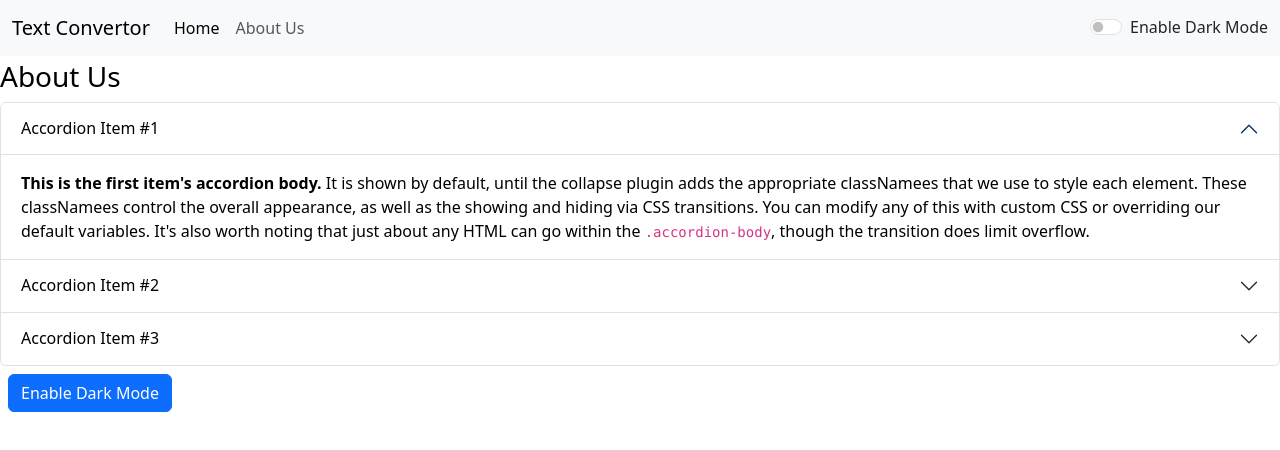
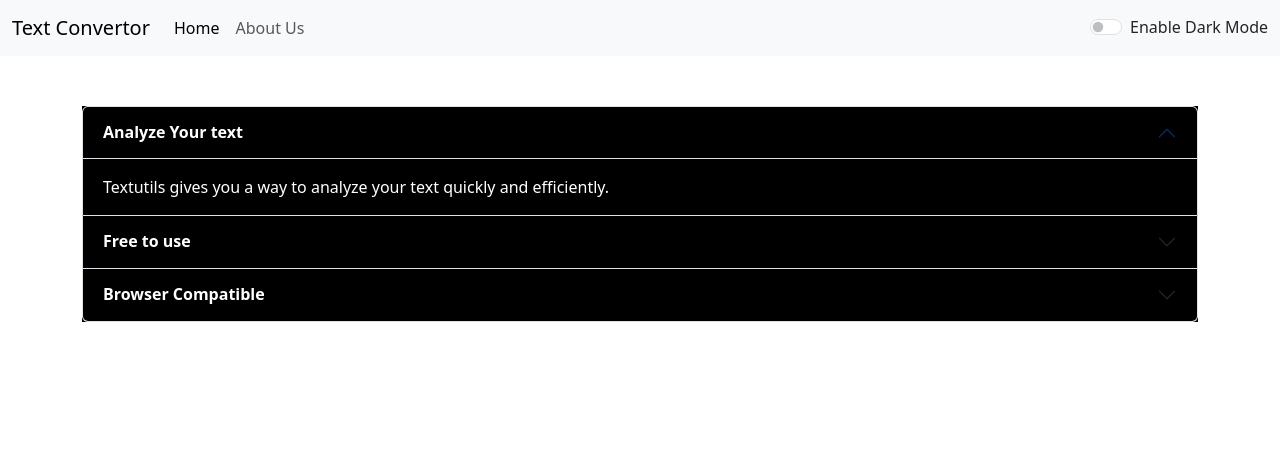
Before and after one commit to sumitgit3/TextUtility, a React (Create React App) app: page /about in a window 1280 px wide. Shown: the top 450 px of the page. Built offline with nearby package versions, Linux system fonts and the light colour scheme.

Commit message:
Fixed About page dark mode

```diff
--- a/src/components/About.js
+++ b/src/components/About.js
@@ -1,70 +1,51 @@
-import React, { useState } from 'react'
+import React from 'react'
 
-export default function About() {
-    const [lightDarkModeBtn,setLightDarkModeBtn] = useState("Enable Dark Mode");
-    const [myStyle,setMyStyle] = useState({
-          backgroundColor : 'white',
-          color : 'black'
-    });
-    const themeChange = ()=> {
-        if(myStyle.color === 'black') {
-            setMyStyle({
-                backgroundColor : 'black',
-                color : 'white'
-            })
-            setLightDarkModeBtn("Enable Light Mode");
+export default function About(props) {
+  let myStyle = {
+    backgroundColor: props.mode === 'light' ? 'white' : 'black',
+    color: props.mode === 'light' ? 'black' : 'white',
   }
-        else {
-            setMyStyle({
-                backgroundColor : 'white',
-                color : 'black'
-            });
-            setLightDarkModeBtn("Enable Dark Mode");
-        }
-    }
-
   return (
-<div style={myStyle}>
+    <div className='container my-2' style={props.mode === 'light' ? { color: 'black' } : { color: 'white' }}>
       <h3 className="my-1">About Us</h3>
       <div className="accordion my-2" id="accordionExample" style={myStyle}>
         <div className="accordion-item">
           <h2 className="accordion-header">
             <button className="accordion-button" type="button" style={myStyle} data-bs-toggle="collapse" data-bs-target="#collapseOne" aria-expanded="true" aria-controls="collapseOne">
-        Accordion Item #1
+              <strong>Analyze Your text </strong>
             </button>
           </h2>
           <div id="collapseOne" className="accordion-collapse collapse show" data-bs-parent="#accordionExample">
-          <div className="accordion-body"  style={myStyle}>
-            <strong>This is the first item's accordion body.</strong> It is shown by default, until the collapse plugin adds the appropriate classNamees that we use to style each element. These classNamees control the overall appearance, as well as the showing and hiding via CSS transitions. You can modify any of this with custom CSS or overriding our default variables. It's also worth noting that just about any HTML can go within the <code>.accordion-body</code>, though the transition does limit overflow.
+            <div className="accordion-body" style={myStyle}>
+              Textutils gives you a way to analyze your text quickly and efficiently.
             </div>
           </div>
         </div>
         <div className="accordion-item">
           <h2 className="accordion-header">
             <button className="accordion-button collapsed" type="button" style={myStyle} data-bs-toggle="collapse" data-bs-target="#collapseTwo" aria-expanded="false" aria-controls="collapseTwo">
-            Accordion Item #2
+              <strong>Free to use </strong>
             </button>
           </h2>
           <div id="collapseTwo" className="accordion-collapse collapse" data-bs-parent="#accordionExample">
             <div className="accordion-body" style={myStyle}>
-            <strong>This is the second item's accordion body.</strong> It is hidden by default, until the collapse plugin adds the appropriate classNamees that we use to style each element. These classNamees control the overall appearance, as well as the showing and hiding via CSS transitions. You can modify any of this with custom CSS or overriding our default variables. It's also worth noting that just about any HTML can go within the <code>.accordion-body</code>, though the transition does limit overflow.
+              TextUtils is a free character counter tool that provides instant character count & word count statistics for a given text. TextUtils reports the number of words and characters. Thus it is suitable for writing text with word/ character limit.
             </div>
           </div>
         </div>
         <div className="accordion-item">
           <h2 className="accordion-header">
             <button className="accordion-button collapsed" type="button" style={myStyle} data-bs-toggle="collapse" data-bs-target="#collapseThree" aria-expanded="false" aria-controls="collapseThree">
-            Accordion Item #3
+             <strong>Browser Compatible</strong>
             </button>
           </h2>
           <div id="collapseThree" className="accordion-collapse collapse" data-bs-parent="#accordionExample">
             <div className="accordion-body" style={myStyle}>
-            <strong>This is the third item's accordion body.</strong> It is hidden by default, until the collapse plugin adds the appropriate classNamees that we use to style each element. These classNamees control the overall appearance, as well as the showing and hiding via CSS transitions. You can modify any of this with custom CSS or overriding our default variables. It's also worth noting that just about any HTML can go within the <code>.accordion-body</code>, though the transition does limit overflow.
+              This word counter software works in any web browsers such as Chrome, Firefox, Internet Explorer, Safari, Opera. It suits to count characters in facebook, blog, books, excel document, pdf document, essays, etc.
             </div>
           </div>
         </div>
       </div>
-    <button type="button" className="btn btn-primary mx-2" onClick={themeChange}>{lightDarkModeBtn}</button>
 
     </div>
   )
```
Lines whose indentation alone changed are shown as unchanged.
